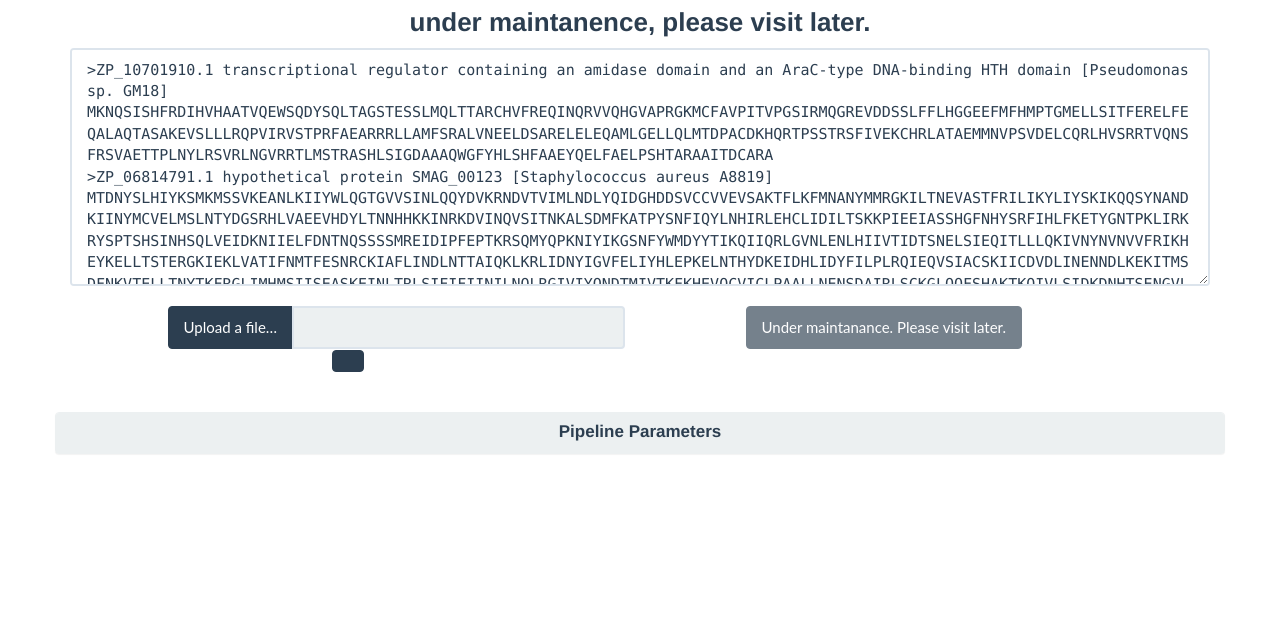
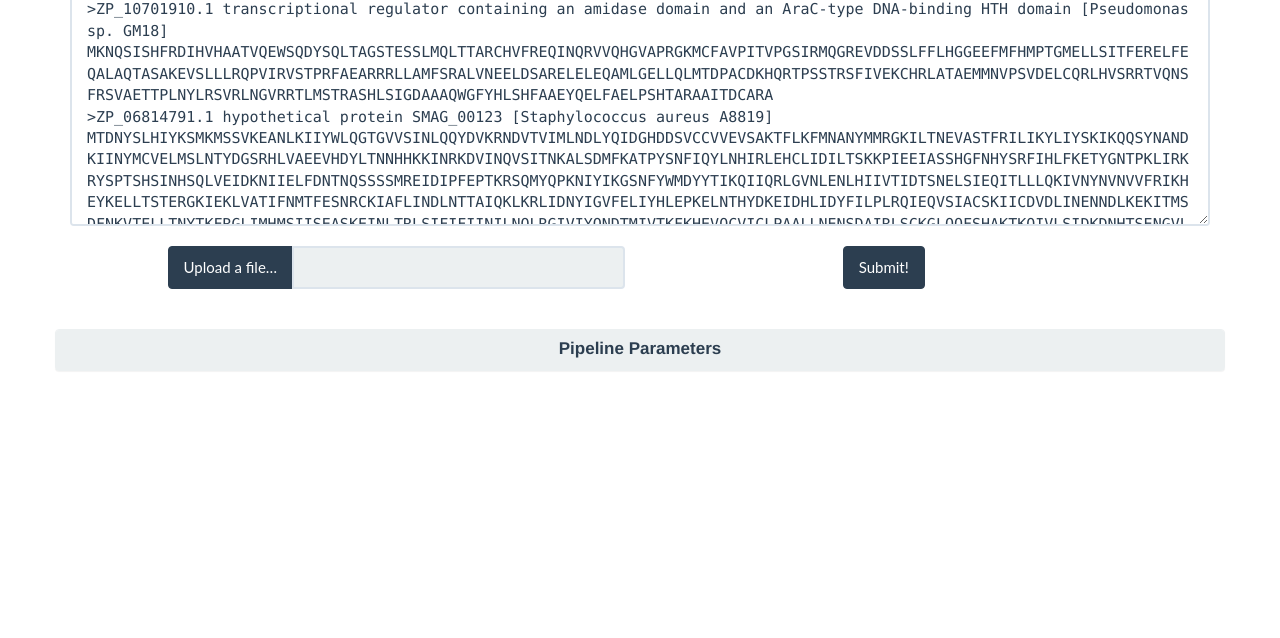
Before and after one commit to adebali/cdvistapp, a website: page app/static/index.html in a window 1280 px wide. Shown: the part 462-1100 px from the top of the page. Drawn offline with nearby package versions, Linux system fonts and the light colour scheme; files that its build step writes are made by us from their sources; files whose address does not match are found by name.

Commit message:
production-ready and scale implemented

```diff
--- a/app/static/index.html
+++ b/app/static/index.html
@@ -120,13 +120,13 @@
 
                     <img class="wrap" src="/static/img/logo.png" style="width:60%"></img>
                 </div>
-                <div class="row text-center">
+                <!-- <div class="row text-center">
                     <div class="col-lg-12 text-center">
                         <h3>Under maintanence, please visit later.</h3>
                     </div>
 
 
-                </div>
+                </div> -->
                 <div class="row">
                     <div class="col-lg-12 form-group">
                         <form name="blast" method="post" enctype="multipart/form-data">
@@ -162,17 +162,10 @@ MAFLIILITCFVIILATSQPCQTPDDFVAATSPGHIIIGGLFAIHEKMLSSEDSPRRPQIQECVGFEISVFLQTLAMIHS
                                 <div class="col-lg-5">
                                     <!-- <button class="btn btn-primary" id="Submit" name="Submit" value="Submit Job!">Submit Job!</button> -->
                                     <button
-                                    class="btn btn-primary g-recaptcha" disabled>
-                                    Under maintanance. Please visit later.
-                                    </button>
-                                </div>
-                                <div class="col-lg-6">
-                                    <!-- <button class="btn btn-primary" id="Submit" name="Submit" value="Submit Job!">Submit Job!</button> -->
-                                    <button
                                     class="btn btn-primary g-recaptcha"
                                     data-sitekey="6LcxuTUUAAAAAGzkLtijywyN64xAZj-I1rqgZcpc"
                                     data-callback="YourOnSubmitFn">
-
+                                    Submit!
                                     </button>
                                 </div>
 
--- a/docker-compose.yml
+++ b/docker-compose.yml
@@ -20,7 +20,7 @@ services:
 
   celery:
     build: .
-    container_name: celery_worker
+    # container_name: celery_worker
     command: celery -A app.celery worker --loglevel=info
     env_file:
       - .env
```
